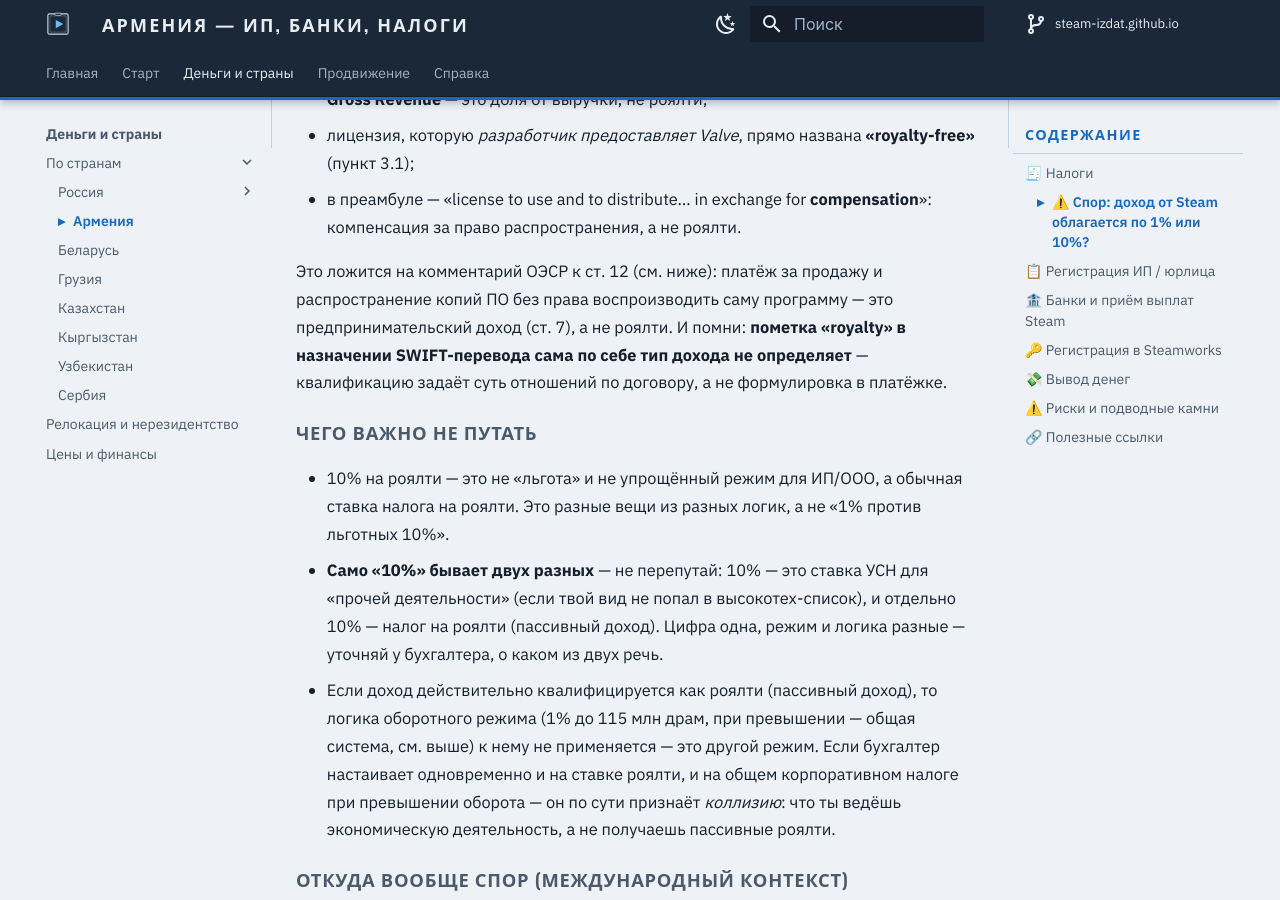
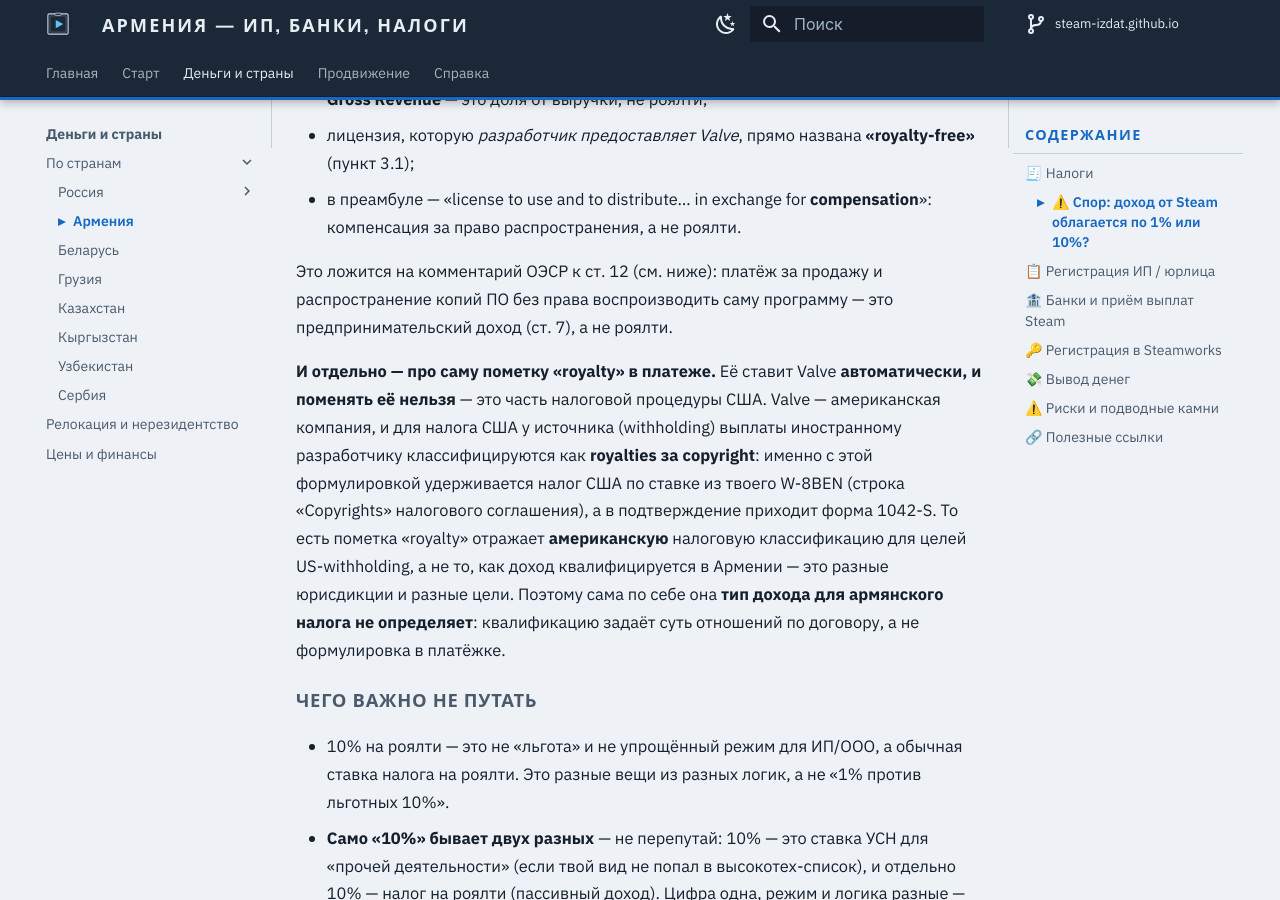
Before and after one commit to steam-izdat/steam-izdat.github.io, an MkDocs documentation site: the page built from docs/03-other-countries/armenia.md, in a window 1280 px wide and 900 px high, scrolled down 1763 px. Built offline with MkDocs 1.6.1 and Material for MkDocs 9.7.7, drawn with Linux system fonts in a browser that asks for light colours; comment, search, counter and statistics services are not loaded.

Commit message:
Армения: про пометку «royalty» в платежах Steam
Добавлено в разбор спора 1%/10%: пометку «royalty» Valve проставляет автоматически и поменять её нельзя — это классификация для налога США у источника (royalties за copyright, ставка из W-8BEN, форма 1042-S). То есть пометка отражает US-сторону withholding, а не армянскую квалификацию дохода — ещё один довод, что сама по себе она тип дохода не определяет.

```diff
--- a/docs/03-other-countries/armenia.md
+++ b/docs/03-other-countries/armenia.md
@@ -34,7 +34,9 @@
 - лицензия, которую *разработчик предоставляет Valve*, прямо названа **«royalty-free»** (пункт 3.1);
 - в преамбуле — «license to use and to distribute… in exchange for **compensation**»: компенсация за право распространения, а не роялти.
 
-Это ложится на комментарий ОЭСР к ст. 12 (см. ниже): платёж за продажу и распространение копий ПО без права воспроизводить саму программу — это предпринимательский доход (ст. 7), а не роялти. И помни: **пометка «royalty» в назначении SWIFT-перевода сама по себе тип дохода не определяет** — квалификацию задаёт суть отношений по договору, а не формулировка в платёжке.
+Это ложится на комментарий ОЭСР к ст. 12 (см. ниже): платёж за продажу и распространение копий ПО без права воспроизводить саму программу — это предпринимательский доход (ст. 7), а не роялти.
+
+**И отдельно — про саму пометку «royalty» в платеже.** Её ставит Valve **автоматически, и поменять её нельзя** — это часть налоговой процедуры США. Valve — американская компания, и для налога США у источника (withholding) выплаты иностранному разработчику классифицируются как **royalties за copyright**: именно с этой формулировкой удерживается налог США по ставке из твоего W-8BEN (строка «Copyrights» налогового соглашения), а в подтверждение приходит форма 1042-S. То есть пометка «royalty» отражает **американскую** налоговую классификацию для целей US-withholding, а не то, как доход квалифицируется в Армении — это разные юрисдикции и разные цели. Поэтому сама по себе она **тип дохода для армянского налога не определяет**: квалификацию задаёт суть отношений по договору, а не формулировка в платёжке.
 
 #### Чего важно не путать
 
```
